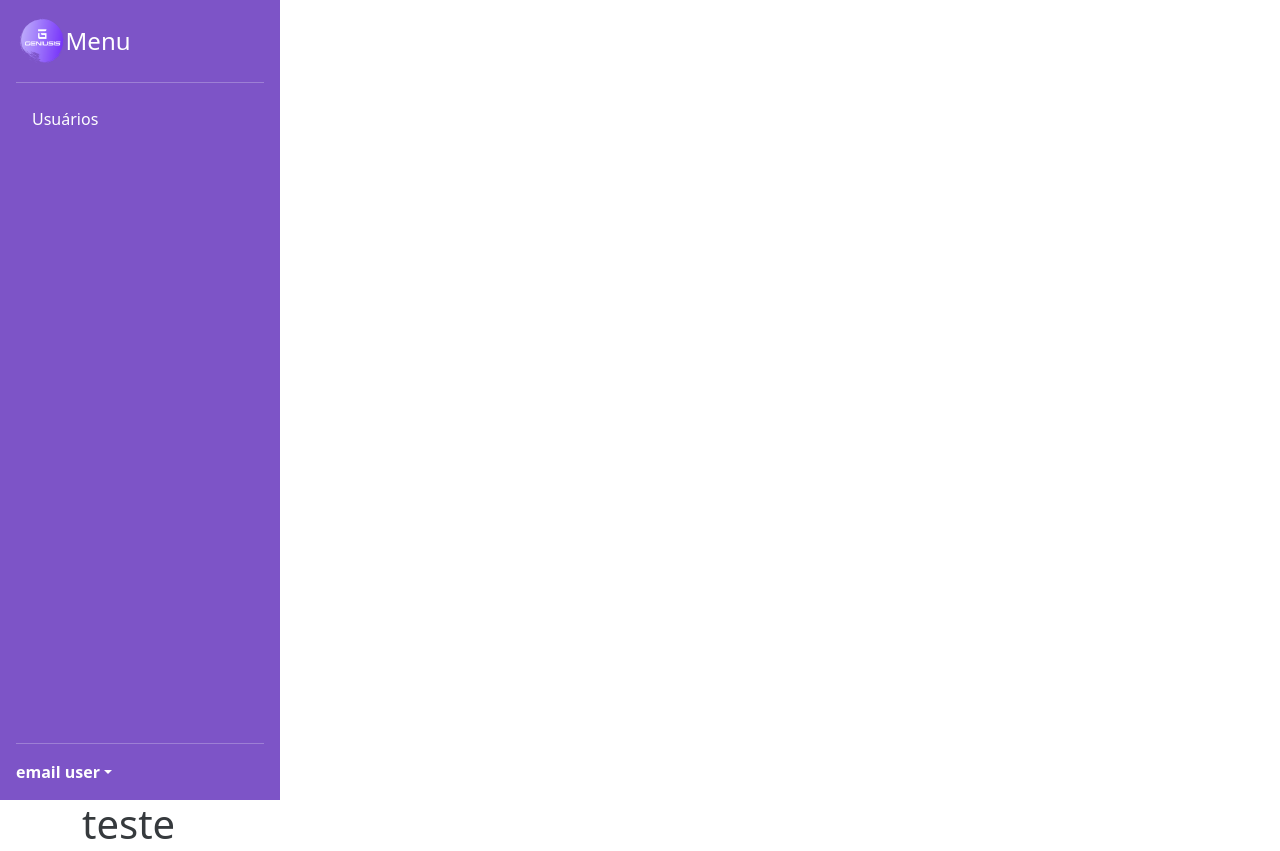
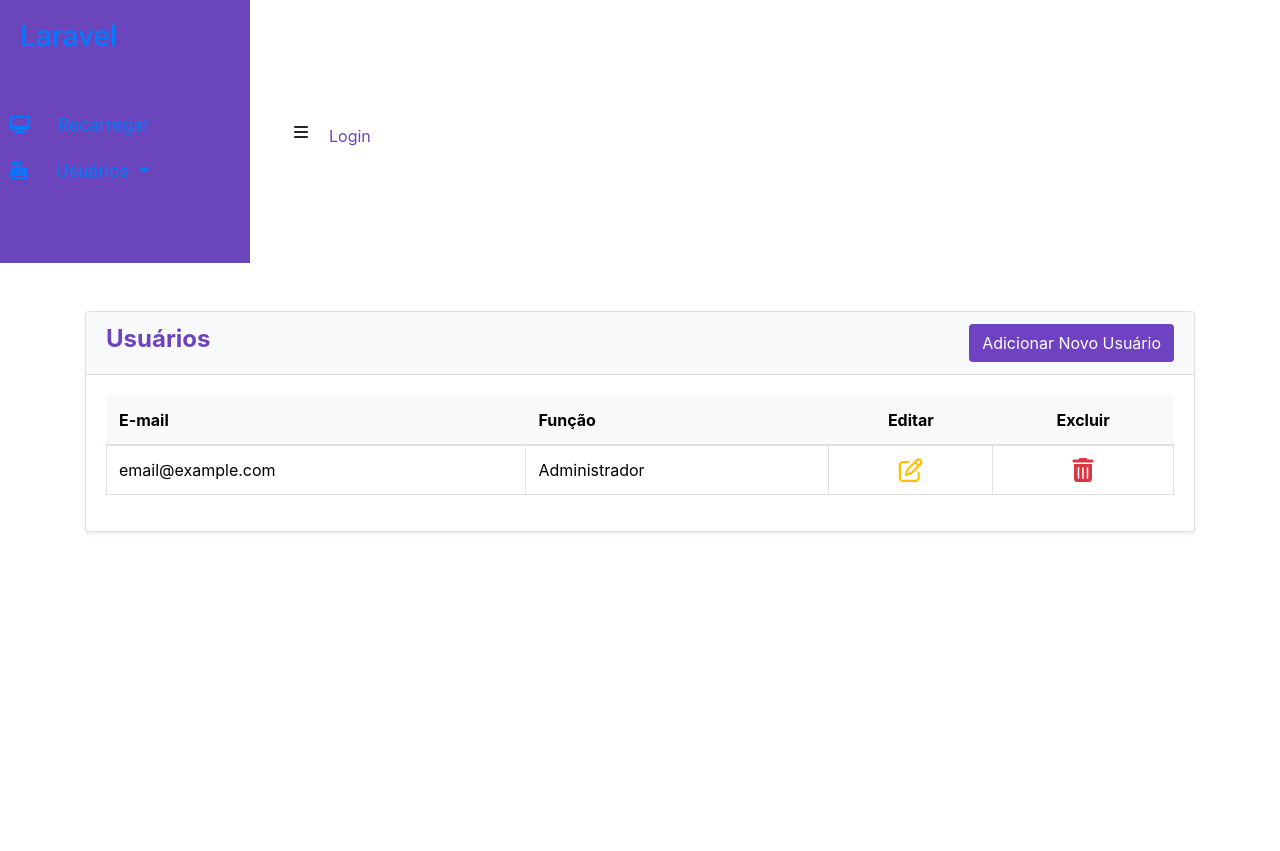
Before and after one commit to Ma1heusSantos/OsService, a Laravel app: page /users in a window 1280 px wide. After the commit the page ends 533 px from the top, so only its background shows below. Run offline with Laravel 12, Linux system fonts and the light colour scheme; some libraries are stand-ins or nearby versions.

Commit message:
FEAT: criando sidebar do sistema

```diff
--- /dev/null
+++ b/public/sidebar/sidebar.css
@@ -0,0 +1,139 @@
+/* ---------------------------------------------------
+	SIDEBAR STYLE
+----------------------------------------------------- */
+
+.wrapper {
+	display: flex;
+	width: 100%;
+	align-items: stretch;
+}
+
+#sidebar {
+	min-width: 250px;
+	max-width: 250px;
+	/*background-color: #6b45bc !important;*/
+	background-color: rgb(107, 69, 188) !important;
+	color: #fff;
+	transition: all 0.3s;
+}
+
+#sidebar.active {
+	margin-left: -250px;
+}
+
+#sidebar .sidebar-header {
+	padding: 20px;
+	background-color: #6b45bc !important;
+}
+
+#sidebar i {
+	margin-right: 10%;
+}
+#sidebar ul.components {
+	padding: 20px 0;
+	background-color: #6b45bc !important;
+}
+
+#sidebar ul p {
+	color: #fff;
+	padding: 10px;
+}
+#sidebar ul li a {
+	padding: 10px;
+	font-size: 1.1em;
+	display: block;
+}
+
+#sidebar ul li a:hover {
+	color: #fff;
+	background: #8750fc;
+}
+
+#sidebar ul li.active>a,
+a[aria-expanded="true"] {
+	color: #fff;
+	background-color: #8750fc !important;
+}
+
+a[data-toggle="collapse"] {
+	position: relative;
+}
+
+/*.dropdown-toggle::after {
+	display: block;
+	position: absolute;
+	top: 50%;
+	right: 20px;
+	transform: translateY(-50%);
+}*/
+
+ul{
+	background-color: #fff !important;
+}
+ul ul a {
+	font-size: 1em !important;
+	padding-left: 30px !important;
+	color: #6b45bc !important;
+	width: 100%;
+}
+ul ul a:hover {
+	color: #fff !important;
+}
+
+ul.CTAs {
+	padding: 20px;
+}
+
+ul.CTAs a {
+	text-align: center;
+	font-size: 0.9em !important;
+	display: block;
+	border-radius: 5px;
+	margin-bottom: 5px;
+}
+
+a.download {
+	background: #fff;
+	color: #7386D5;
+}
+
+a.article,
+a.article:hover {
+	background: #6d7fcc !important;
+	color: #fff !important;
+}
+
+/* ---------------------------------------------------
+	CONTENT STYLE
+----------------------------------------------------- */
+
+#content {
+	width: 100%;
+	padding: 20px;
+	min-height: 100vh;
+	transition: all 0.3s;
+}
+
+/* ---------------------------------------------------
+	MEDIAQUERIES
+----------------------------------------------------- */
+
+@media (max-width: 768px) {
+	#sidebar {
+		margin-left: -250px;
+	}
+	#sidebar.active {
+		margin-left: 0;
+	}
+	#sidebarCollapse span {
+		display: none;
+	}
+}
+
+.vertical {
+	background: #fff !important;
+}
+.vertical a {
+	color: #6b45bc !important;
+	height: 2rem !important;
+}
--- /dev/null
+++ b/resources/views/components/Horizontal-sidebar.blade.php
@@ -0,0 +1,47 @@
+<nav class="navbar navbar-expand-lg navbar-light bg-light vertical" style="background: #fff !important">
+    <div class="container-fluid" style="display: flex; justify-content: space-between !important">
+        <button type="button" id="sidebarCollapse" class="btn btn-geniusis">
+            <i class="fas fa-bars"></i>
+        </button>
+        <button class="btn btn-geniusis d-inline-block d-lg-none ml-auto" type="button" data-toggle="collapse"
+            data-target="#navbarSupportedContent" aria-controls="navbarSupportedContent" aria-expanded="false"
+            aria-label="Toggle navigation">
+            <i class="fas fa-align-justify"></i>
+        </button>
+        <div class="collapse navbar-collapse" id="navbarSupportedContent">
+            <ul class="nav navbar-nav ml-auto">
+                @guest
+                    <li class="nav-item">
+                        <a class="nav-link" href="#">{{ __('Login') }}</a>
+                    </li>
+                    @if (Route::has('register'))
+                        <li class="nav-item">
+                            <a class="nav-link" href="#">{{ __('Register') }}</a>
+                        </li>
+                    @endif
+                @else
+                    <li>
+                        <a id="navbarDropdown" class="" href="#" role="button" data-toggle="dropdown"
+                            data-target="#auth-menu" aria-haspopup="true" aria-expanded="false" v-pre>
+                            {{ Auth::user()->name }}
+                        </a>
+
+                        <div class="dropdown-menu dropdown-menu-right" id="auth-menu" aria-labelledby="navbarDropdown">
+                            <a class="dropdown-item" href="#">Alterar Senha</a>
+                            <hr />
+                            <a class="dropdown-item" href="#"
+                                onclick="event.preventDefault();
+											 document.getElementById('logout-form').submit();">
+                                {{ __('Sair') }}
+                            </a>
+
+                            <form id="logout-form" action="#" method="POST" class="d-none">
+                                @csrf
+                            </form>
+                        </div>
+                    </li>
+                @endguest
+            </ul>
+        </div>
+    </div>
+</nav>
--- a/resources/views/components/Sidebar.blade.php
+++ b/resources/views/components/Sidebar.blade.php
@@ -1,54 +1,29 @@
-<head>
-    <meta name="viewport" content="width=device-width, initial-scale=1">
-    <script src="https://cdn.jsdelivr.net/npm/@popperjs/core@2.11.8/dist/umd/popper.min.js" crossorigin="anonymous">
-    </script>
-    <script src="https://cdn.jsdelivr.net/npm/bootstrap@5.3.3/dist/js/bootstrap.min.js" crossorigin="anonymous"></script>
-    <link href="https://cdn.jsdelivr.net/npm/bootstrap@5.3.3/dist/css/bootstrap.min.css" rel="stylesheet"
-        crossorigin="anonymous">
-    <style>
-        body,
-        html {
-            height: 100%;
-        }
+<nav id="sidebar">
+    <div class="sidebar-header">
+        <h3>
+            <a href="{{ url('home') }}"> {{ env('APP_NAME') }}</a>
+        </h3>
+    </div>
+    <ul class="list-unstyled components">
 
-        body {
-            background-size: cover;
-            background-position: center;
-            background-repeat: no-repeat;
-            opacity: 0.9;
-        }
+        <li>
+            <a href="#" target="_blank">
+                <i class="fas fa-desktop"></i>
+                Recarregar
+            </a>
+        </li>
 
-        .custom-dropdown-item:hover {
-            background-color: #6f42c1;
-            color: #fff;
-        }
-    </style>
-</head>
-
-<body>
-    <!-- Sidebar -->
-    <div class="d-flex flex-column p-3 text-white vh-100" style="width: 280px; background-color:#6f42c1;">
-        <a href="/" class="d-flex align-items-center mb-3 mb-md-0 me-md-auto text-decoration-none">
-            <img src="{{ asset('assets/logooficial.png') }}" style="width: 20%" />
-            <span class="fs-4 text-white">Menu</span>
-        </a>
+        <li>
+            <a href="#pageSubmenu" aria-expanded="false" class="dropdown-toggle">
+                <i class="fas fa-cash-register"></i>
+                Usuários
+            </a>
+            <ul class="collapse list-unstyled" id="pageSubmenu">
+                <li>
+                    <a href="#">Exibir usuários</a>
+                </li>
+            </ul>
+        </li>
         <hr>
-        <ul class="nav nav-pills flex-column mb-auto">
-            <li class="nav-item">
-                <a href="#" class="nav-link text-white">
-                    Usuários
-                </a>
-            </li>
-        </ul>
-        <hr>
-        <div class="dropdown">
-            <a href="#" class="d-flex align-items-center text-white text-decoration-none dropdown-toggle"
-                data-bs-toggle="dropdown" aria-expanded="false">
-                <strong>email user</strong>
-            </a>
-            <ul class="dropdown-menu dropdown-menu-dark custom-dropdown-item text-small shadow">
-                <li><a class="dropdown-item" href="#">Sair</a></li>
-            </ul>
-        </div>
-    </div>
-</body>
+    </ul>
+</nav>
--- a/resources/views/layouts/app.blade.php
+++ b/resources/views/layouts/app.blade.php
@@ -13,6 +13,7 @@
     <link rel="stylesheet" href="https://cdnjs.cloudflare.com/ajax/libs/font-awesome/6.5.1/css/all.min.css"
         integrity="sha512-DTOQO9RWCH3ppGqcWaEA1BIZOC6xxalwEsw9c2QQeAIftl+Vegovlnee1c9QX4TctnWMn13TZye+giMm8e2LwA=="
         crossorigin="anonymous" referrerpolicy="no-referrer" />
+    <link rel="icon" type="image/png" href="{{ asset('assets/logooficial.png') }}">
 
     @yield('style')
 
@@ -20,9 +21,7 @@
 </head>
 
 <body>
-    <div class="container">
-        @yield('conteudo')
-    </div>
+    @yield('conteudo')
     @yield('script')
 </body>
 
--- a/resources/views/layouts/template.blade.php
+++ b/resources/views/layouts/template.blade.php
@@ -6,21 +6,24 @@
     <meta name="viewport" content="width=device-width, initial-scale=1.0">
     <meta http-equiv="X-UA-Compatible" content="ie=edge">
     <link href="https://cdn.jsdelivr.net/npm/bootstrap@5.3.0-alpha1/dist/css/bootstrap.min.css" rel="stylesheet">
-    <link href="https://cdn.datatables.net/2.0.7/css/dataTables.dataTables.min.css" rel="stylesheet">
+    <link rel="stylesheet" href="https://stackpath.bootstrapcdn.com/bootstrap/4.5.2/css/bootstrap.min.css">
     <script src="https://code.jquery.com/jquery-3.6.0.min.js"></script>
-    <script src="https://cdn.jsdelivr.net/npm/axios/dist/axios.min.js"></script>
-    <script src="https://cdn.datatables.net/2.0.7/js/dataTables.min.js" defer></script>
+    <script src="https://cdn.jsdelivr.net/npm/@popperjs/core@2.9.2/dist/umd/popper.min.js" crossorigin="anonymous"></script>
+    <script src="https://stackpath.bootstrapcdn.com/bootstrap/4.5.2/js/bootstrap.min.js" crossorigin="anonymous" defer>
+    </script>
+    <link rel="stylesheet" href="{{ url('/sidebar/sidebar.css') }}">
     <link rel="stylesheet" href="https://cdnjs.cloudflare.com/ajax/libs/font-awesome/6.5.1/css/all.min.css"
         integrity="sha512-DTOQO9RWCH3ppGqcWaEA1BIZOC6xxalwEsw9c2QQeAIftl+Vegovlnee1c9QX4TctnWMn13TZye+giMm8e2LwA=="
         crossorigin="anonymous" referrerpolicy="no-referrer" />
-
-    @yield('style')
-
+    <link rel="icon" type="image/png" href="{{ asset('assets/logooficial.png') }}">
     <title> @yield('title')</title>
 </head>
 
 <body>
-    <x-Sidebar></x-Sidebar>
+    <div class="d-flex">
+        <x-Sidebar></x-Sidebar>
+        <x-Horizontal-sidebar></x-Horizontal-sidebar>
+    </div>
     <div class="container">
         @yield('conteudo')
     </div>
--- a/resources/views/usuarios/show.blade.php
+++ b/resources/views/usuarios/show.blade.php
@@ -5,5 +5,42 @@
 @endsection
 
 @section('conteudo')
-    <h1>teste</h1>
+    <div class="card mt-5 bg-white shadow-sm">
+        <div class="card-header bg-light d-flex justify-content-between flex-column flex-sm-row align-items-center">
+            <h4 class="fw-bold" style="color:#6f42c1;">Usuários</h4>
+            <button class="btn mt-2 mt-sm-0" style="background-color:#6f42c1; color:#fff">Adicionar Novo Usuário</button>
+        </div>
+        <div class="card-body">
+            <div class="table-responsive">
+                <table class="table table-hover table-bordered align-middle">
+                    <thead class="table-light">
+                        <tr>
+                            <th scope="col">E-mail</th>
+                            <th scope="col">Função</th>
+                            <th scope="col" class="text-center">Editar</th>
+                            <th scope="col" class="text-center">Excluir</th>
+                        </tr>
+                    </thead>
+                    <tbody>
+                        {{-- @foreach ($users as $user) --}}
+                        <tr>
+                            <td>email@example.com</td>
+                            <td>Administrador</td>
+                            <td class="text-center">
+                                <a href="#" class="text-warning">
+                                    <i class="fa-regular fa-pen-to-square fa-xl"></i>
+                                </a>
+                            </td>
+                            <td class="text-center">
+                                <a href="#" class="text-danger">
+                                    <i class="fa-solid fa-trash-can fa-xl"></i>
+                                </a>
+                            </td>
+                        </tr>
+                        {{-- @endforeach --}}
+                    </tbody>
+                </table>
+            </div>
+        </div>
+    </div>
 @endsection
--- a/routes/web.php
+++ b/routes/web.php
@@ -3,12 +3,14 @@
 use Illuminate\Support\Facades\Route;
 use App\Http\Controllers\usuariosController;
 use App\Http\Controllers\homeController;
+use App\Http\Controllers\authController;
 
 Route::get('/', function () {
     return view('home');
 });
 Route::get('home',[homeController::class,'home'])->name('home');
 Route::get('users',[usuariosController::class,'show'])->name('show.users');
+Route::get('login',[authController::class,'auth'])->name('login');
 
 // Route::middleware(['auth'])->group(function(){
 //     Route::get('users',[usuariosController::class,'show'])->name('show.users');
```
Also changed, not shown: app/Http/Controllers/authController.php (added, +12 -0 lines), resources/views/auth/login.blade.php (added, +66 -0 lines).
